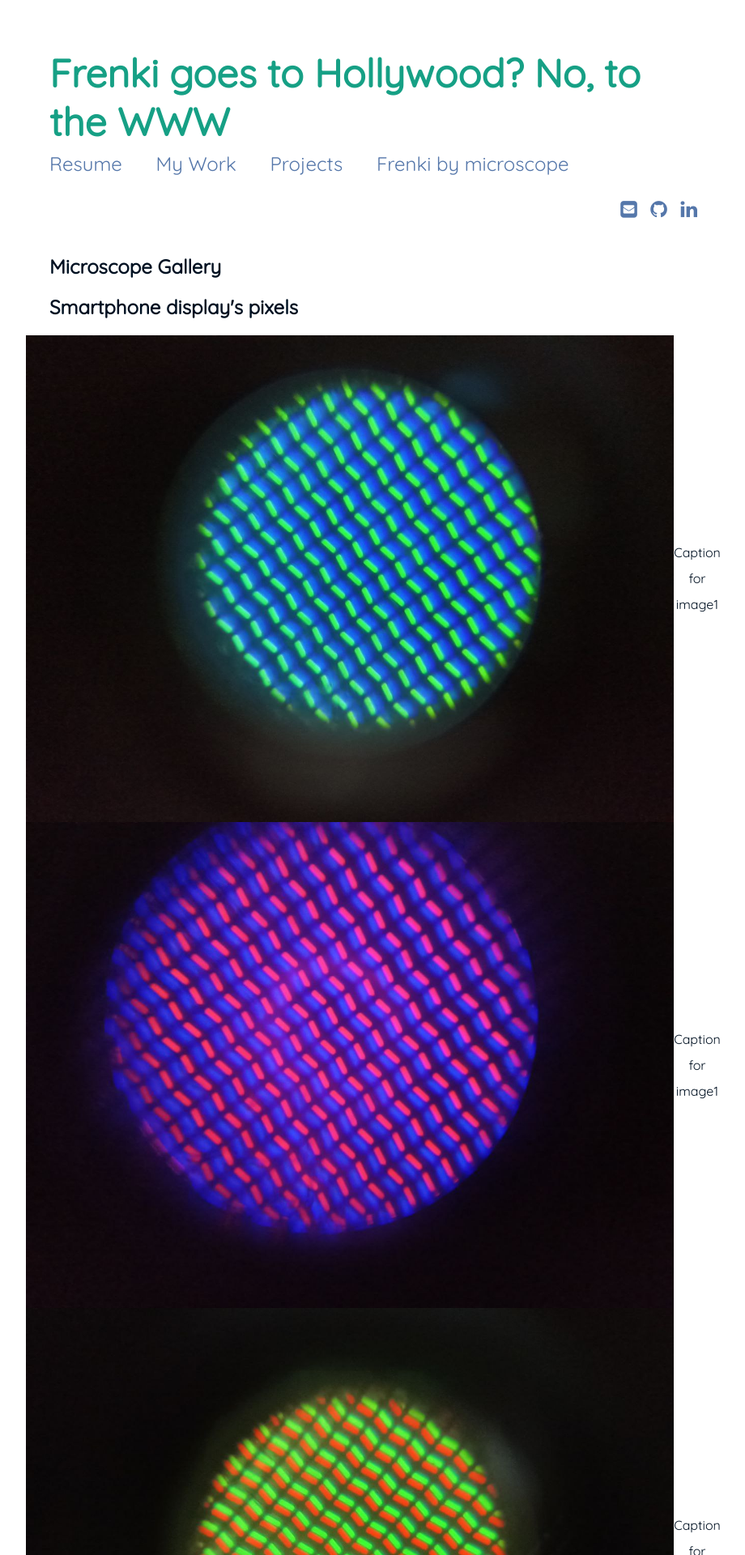
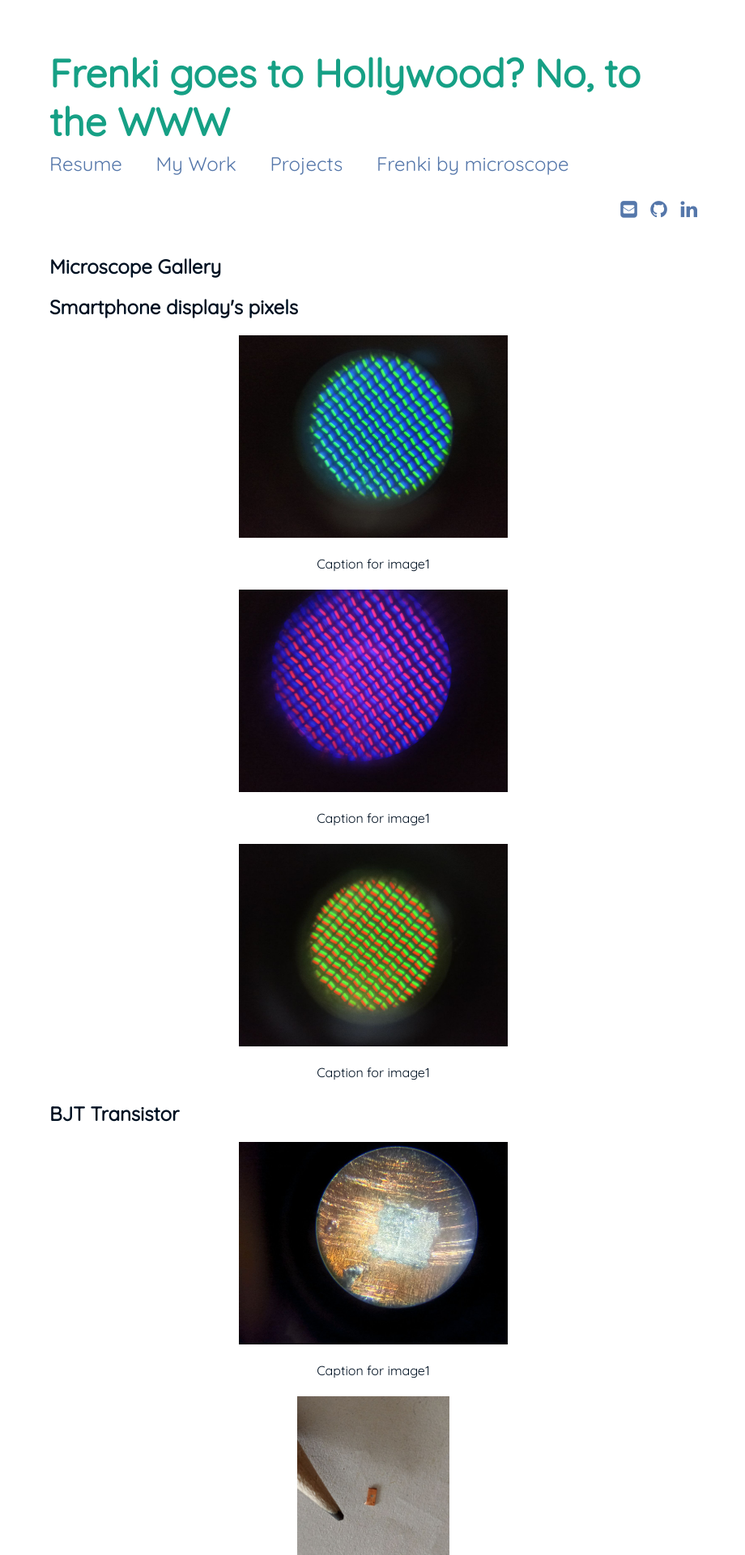
Before and after one commit to FreShq99/frenkishqepa.com, a Jekyll site: the page built from gallery.html, in a window 1280 px wide. Shown: the top 1920 px of the page at 81% size, without its empty margins (179-1099 px from the left). Built offline with Jekyll 4.4.1, drawn with Linux system fonts in a browser that asks for light colours.

Commit message:
Update main.css

```diff
--- a/assets/css/main.css
+++ b/assets/css/main.css
@@ -242,8 +242,10 @@
   align-items: stretch;
 }
 
-.column {
+.column img {
   flex: 1;
+  max-height: 250px; /* set the maximum height of the images to the height of the smallest image */
+  object-fit: contain; /* maintain the aspect ratio of the images */
   display: flex;
   align-items: center;
   justify-content: center;
```
